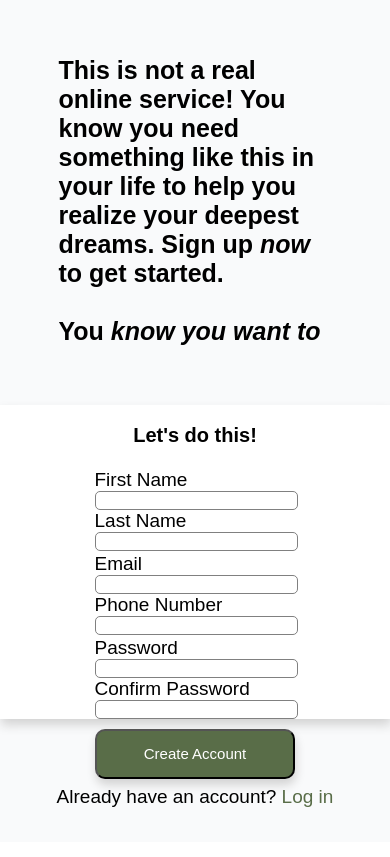
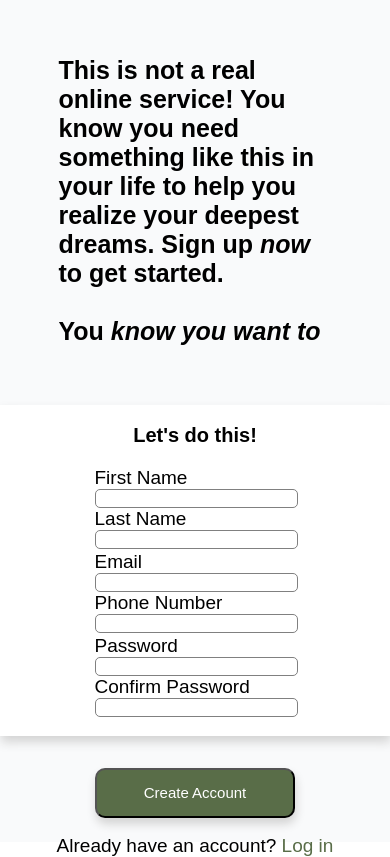
Before and after one commit to Ehaley25/sign-up-form, a plain HTML site: page index.html in a window 390 px wide. Shown: the part 171-1028 px from the top of the page. Drawn offline with Linux system fonts and the light colour scheme.

Commit message:
didn't like the spacing when i looked on my phone

```diff
--- a/style.css
+++ b/style.css
@@ -157,10 +157,10 @@ span{
         box-shadow: lightgray 1px 6px 10px;
         margin-top: 0;
         padding-top: 0;
+        padding: 5%;
     }
     .holds-form h3{
         font-size: 2.0rem;
-        margin-top: 5%;
         margin-bottom: 5%;
     }
     .divs-in-form{
@@ -185,10 +185,11 @@ span{
     }
     .account{
         margin-left: 0;
-        margin-top: 2.5%;
+        margin-top: 8%;
         font-size: 1.9rem;
         display: flex;
         flex-direction: column;
         align-items: center;
+        row-gap: 10px;
     }
 }
```
